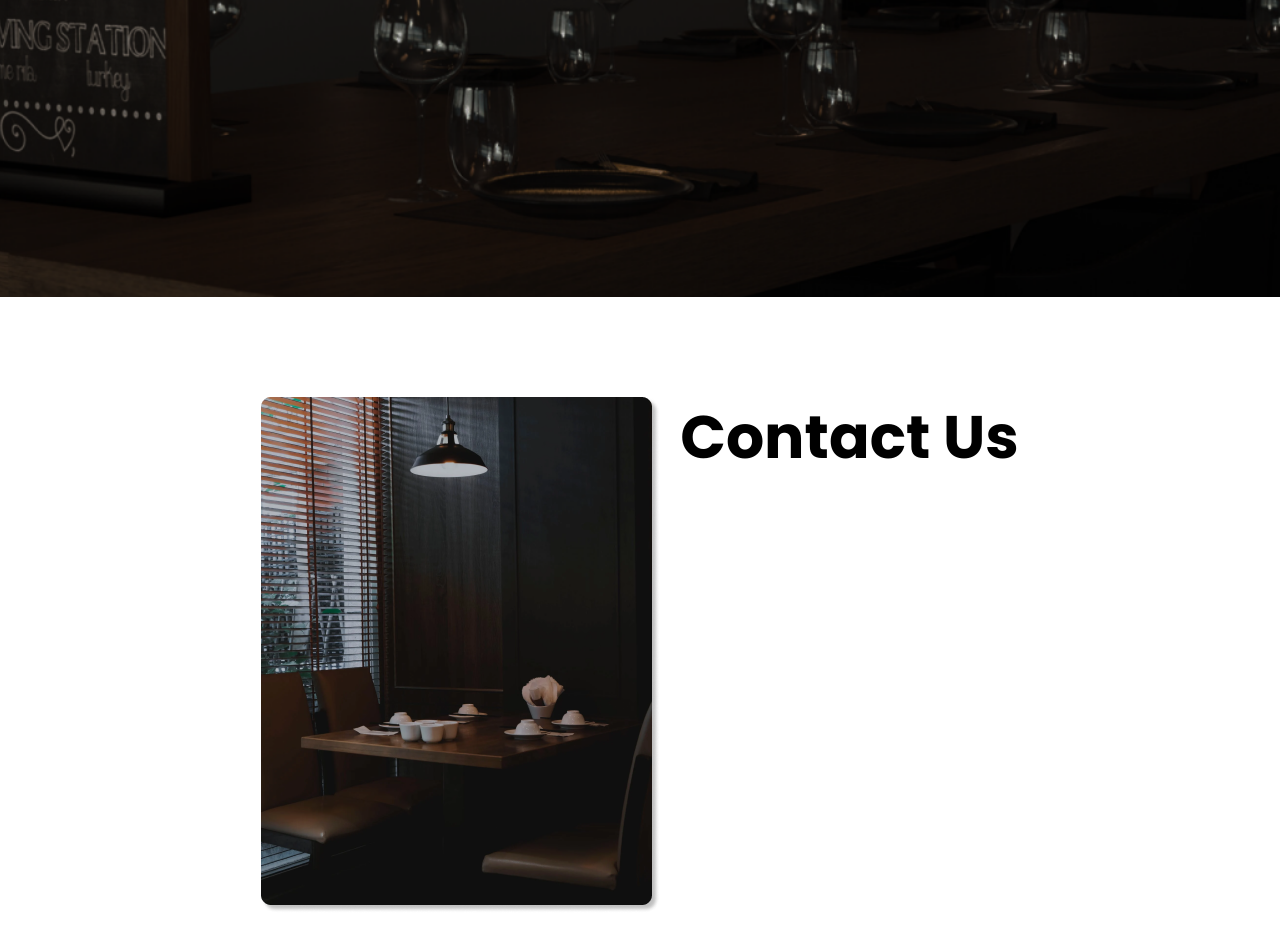
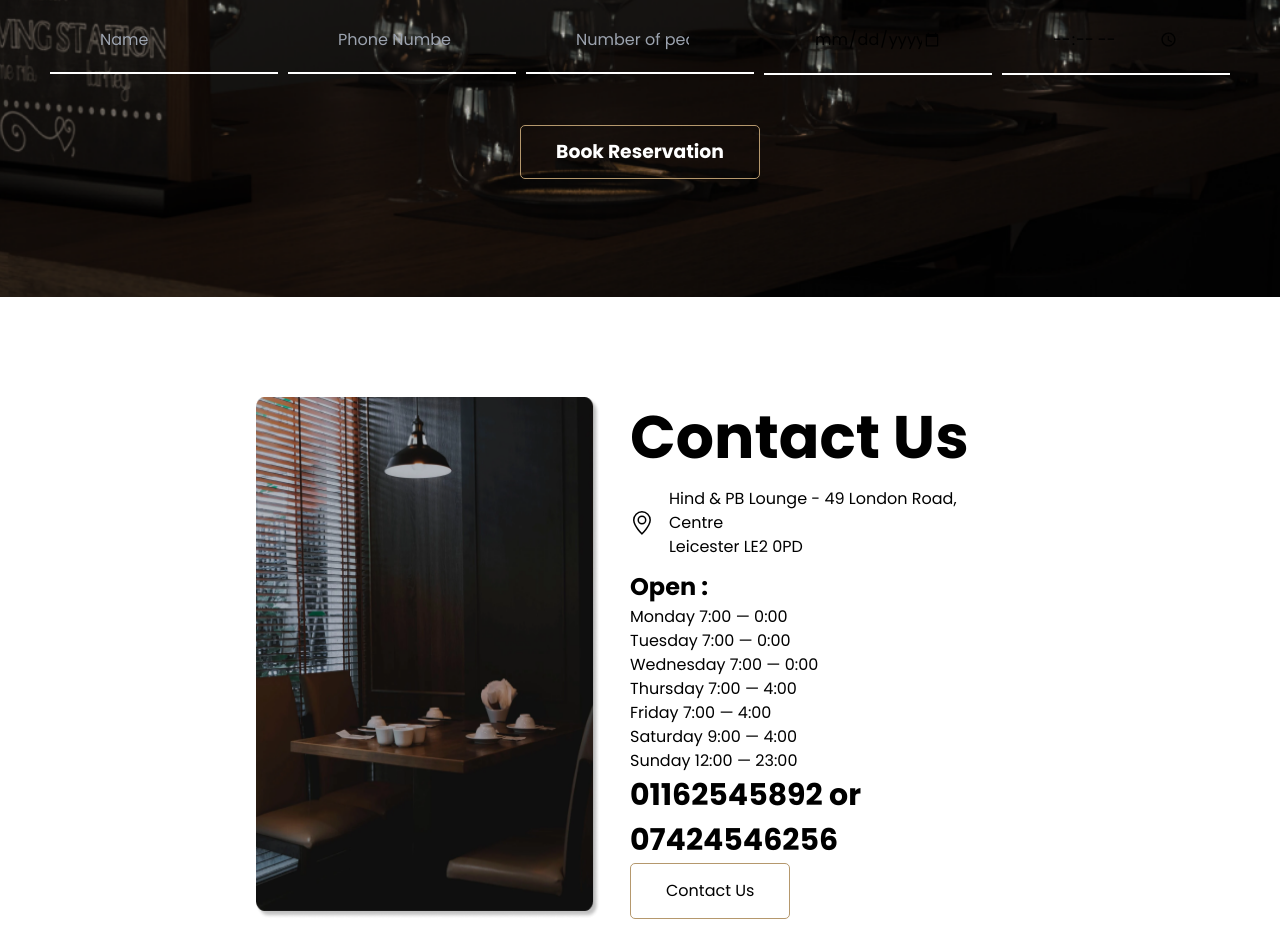
Before and after one commit to MahdiHasan943/next.js-new-restraurent-website, a Next.js app: page / in a window 1280 px wide. Shown: the part 5160-6112 px from the top of the page. Built offline with nearby package versions, Linux system fonts and the light colour scheme.

Commit message:
homepage complete

```diff
--- a/src/Components/ContactUs.js
+++ b/src/Components/ContactUs.js
@@ -1,21 +1,49 @@
-import React from 'react'
+import React from "react";
+import { BsGeoAlt } from "react-icons/bs";
 
 const ContactUs = () => {
   return (
-      <div className='pt-[100px]'>
-          <div className="w-full md:w-[60%] mx-auto md:flex  justify-center  gap-8">
-
-          <div className=""> <img className='w-full h-full' src="./conTact.png" alt="" /></div>
+    <div className="pt-[100px]">
+      <div className="w-full md:w-[60%] mx-auto md:flex  justify-center  md:gap-8">
         <div className="">
-
+          {" "}
+          <img className="w-full h-full" src="./conTact.png" alt="" />
+        </div>
+        <div className="px-4 mx-auto">
           <h3 className="dark:text-white text-black text-[40px]   sm:text-[60px] md:leading-[80px] font-bold">
             Contact Us
           </h3>
+          <div className="flex items-center gap-6">
+            <BsGeoAlt className="dark:text-white text-[24px]  text-black "></BsGeoAlt>
+            <p className=" dark:text-white py-4 text-black">
+              Hind & PB Lounge - 49 London Road, Centre{" "}
+              <br className="hidden sm:block" />
+              Leicester LE2 0PD
+            </p>
+          </div>
 
+          <div className="">
+            <p className="dark:text-white font-bold text-[24px]  text-black ">
+              Open :
+            </p>
+                      <p className="dark:text-white  text-black ">
+                      Monday 7:00 — 0:00 <br className="hidden sm:block" /> Tuesday 7:00 —
+            0:00 <br className="hidden sm:block" />
+            Wednesday 7:00 — 0:00 <br className="hidden sm:block" />
+            Thursday 7:00 — 4:00 <br className="hidden sm:block" /> Friday 7:00
+            — 4:00 <br className="hidden sm:block" />
+            Saturday 9:00 — 4:00 <br className="hidden sm:block" /> Sunday 12:00
+            — 23:00
+                      </p>
+                      <h3 className="dark:text-white text-black text-[30px]    font-bold">
+                          01162545892 or 07424546256          </h3>
+
+                      <button className="hover:bg-[#B5986D] border rounded-lg dark:border-white border-[#B5986D] py-6 px-14  hover:text-white dark:text-white text-black"> Contact Us</button>
           </div>
         </div>
       </div>
-  )
-}
+    </div>
+  );
+};
 
-export default ContactUs
+export default ContactUs;
--- a/src/Components/Reservation.js
+++ b/src/Components/Reservation.js
@@ -1,21 +1,37 @@
-import React from 'react'
+import React from "react";
 
 const Reservation = () => {
   return (
-      <div className='pt-20'>
+    <div className="pt-20 w-full ">
+      <h2 className="dark:text-white text-center text-black text-[50px]  py-10  sm:text-[70px] md:leading-[90px] font-bold">
+        Reservation
+      </h2>
 
-          <h2 className="dark:text-white text-center text-black text-[50px]  py-10  sm:text-[70px] md:leading-[90px] font-bold">
-          Reservation
-          </h2>
+      <div className="ReservationBg">
+        <div className=" py-20 sm:px-20">
+          <h4 className="text-white text-center text-[30px]  py-6  sm:text-[40px] md:leading-[80px] font-bold">
+            Welcome your visit
+                  </h4>
+                  <div className="grid grid-cols-2 py-20 sm:grid-cols-3 gap-4 lg:grid-cols-5  items-center">
 
-          <div className="ReservationBg">
-              <div className=" py-20 sm:px-20">
-                  <h4 className='text-white text-center text-[30px]  py-6  sm:text-[40px] md:leading-[80px] font-bold'>Welcome your visit</h4>
+                      <input className="border-b-[2px] border-white border-t-none border-l-none border-r-none   bg-inherit   py-8 px-20 " placeholder="Name" type="text"  />
+                      <input className="border-b-[2px] border-white border-t-none border-l-none border-r-none   bg-inherit   py-8 px-20 " placeholder="Phone Number" type="number"  />
+                      <input className="border-b-[2px] border-white border-t-none border-l-none border-r-none   bg-inherit   py-8 px-20 " placeholder="Number of people" type="number"  />
+                      <input className="border-b-[2px] border-white border-t-none border-l-none border-r-none   bg-inherit   py-8 px-20 " placeholder="Date" type="date"  />
+                      <input className="border-b-[2px] border-white border-t-none border-l-none border-r-none   bg-inherit   py-8 px-20 " placeholder="Time" type="time"  />
 
-              </div>
+
+                  </div>
+
+                  <div className="text-center">
+                  <button className="hover:bg-[#B5986D] border rounded-lg font-bold text-3xl dark:border-white border-[#B5986D] py-6 px-14   text-white ">
+            {" "}
+            Book Reservation          </button>
+         </div>
         </div>
+      </div>
     </div>
-  )
-}
+  );
+};
 
-export default Reservation
+export default Reservation;
--- a/src/pages/_app.js
+++ b/src/pages/_app.js
@@ -12,12 +12,14 @@ function MyApp({ Component, pageProps }) {
   }
   return (
 
+    <div className="">
 
     <ThemeProvider enableSystem={true} attribute="class">
          <Header></Header>
       <Component {...pageProps} />
       <Footer></Footer>
       </ThemeProvider>
+  </div>
 
   )
 
--- a/src/pages/index.js
+++ b/src/pages/index.js
@@ -21,7 +21,7 @@ export default function Home() {
   return (
     <>
       {/* 1 */}
-      <div className="  heroBg flex  h-[130vh] sm:h-[110vh] justify-start items-center">
+      <div className="  heroBg flex h-[130vh] sm:h-[110vh] justify-start items-center">
         <div className="py-[50px] px-4 sm:px-0 sm:pl-[50px] lg:pl-[100px] xl:pl-[150px]">
           <p className="MainHeroText text-[22px]  leading-[32px]  sm:text-[25px]  sm:leading-[36px]   lg:leading-[48px] lg:text-[32px] ">
             Voted one of the most popular spots in central <br /> Leicester
--- a/src/styles/globals.css
+++ b/src/styles/globals.css
@@ -78,7 +78,7 @@ a {
   background-repeat: no-repeat;
   background-size: cover;
   height: 500px;
-  width: 100vw;
+  width: 100%;
 }
 /* ReservationBg */
 /* slide */
```
Lines whose indentation alone changed are shown as unchanged.
